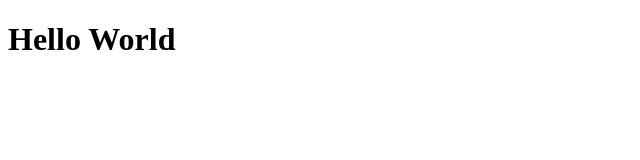
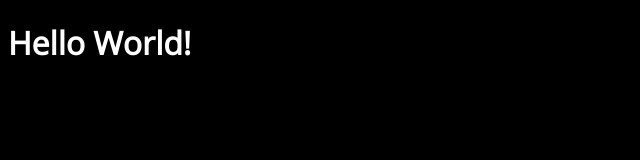
Before and after one commit to iansebastian/iansebastian.github.io, a plain HTML site: page index.html in a window 1280 px wide. Shown: the whole page, without its empty margins (0-640 px from the left). Drawn offline with nearby package versions, Linux system fonts and the light colour scheme.

Commit message:
index.html update

```diff
--- a/index.html
+++ b/index.html
@@ -1,9 +1,25 @@
 <!DOCTYPE html>
 <html>
     <head>
-        <title>Ian Sebastian</title>
+        <style>
+            body {
+                background-color: black;
+            }
+            h1 {
+                color: white;
+                font-size: 32;
+                font-family: 'Open Sans', sans-serif
+            }
+            p {
+                color: white;
+                font-size: 14;
+            }
+
+        </style>
+        <link href="https://fonts.googleapis.com/css2?family=Open+Sans&display=swap" rel="stylesheet">
+        <title>Ian Sebastian's GitHub</title>
     </head>
     <body>
-        <h1>Hello World</h1>
+        <h1>Hello World!</h1>
     </body>
 </html>
```
Also changed, not shown: 1 other file.
